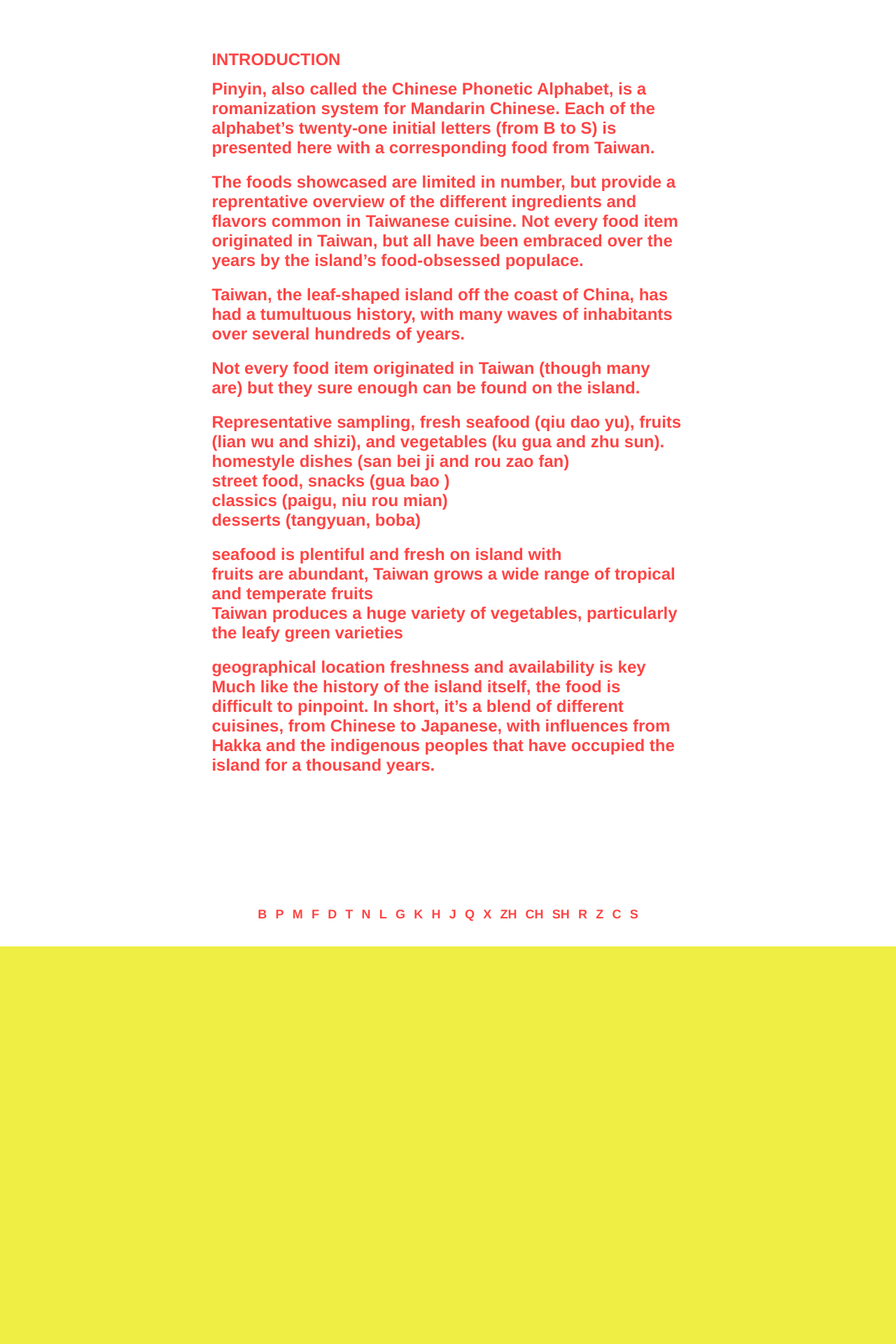
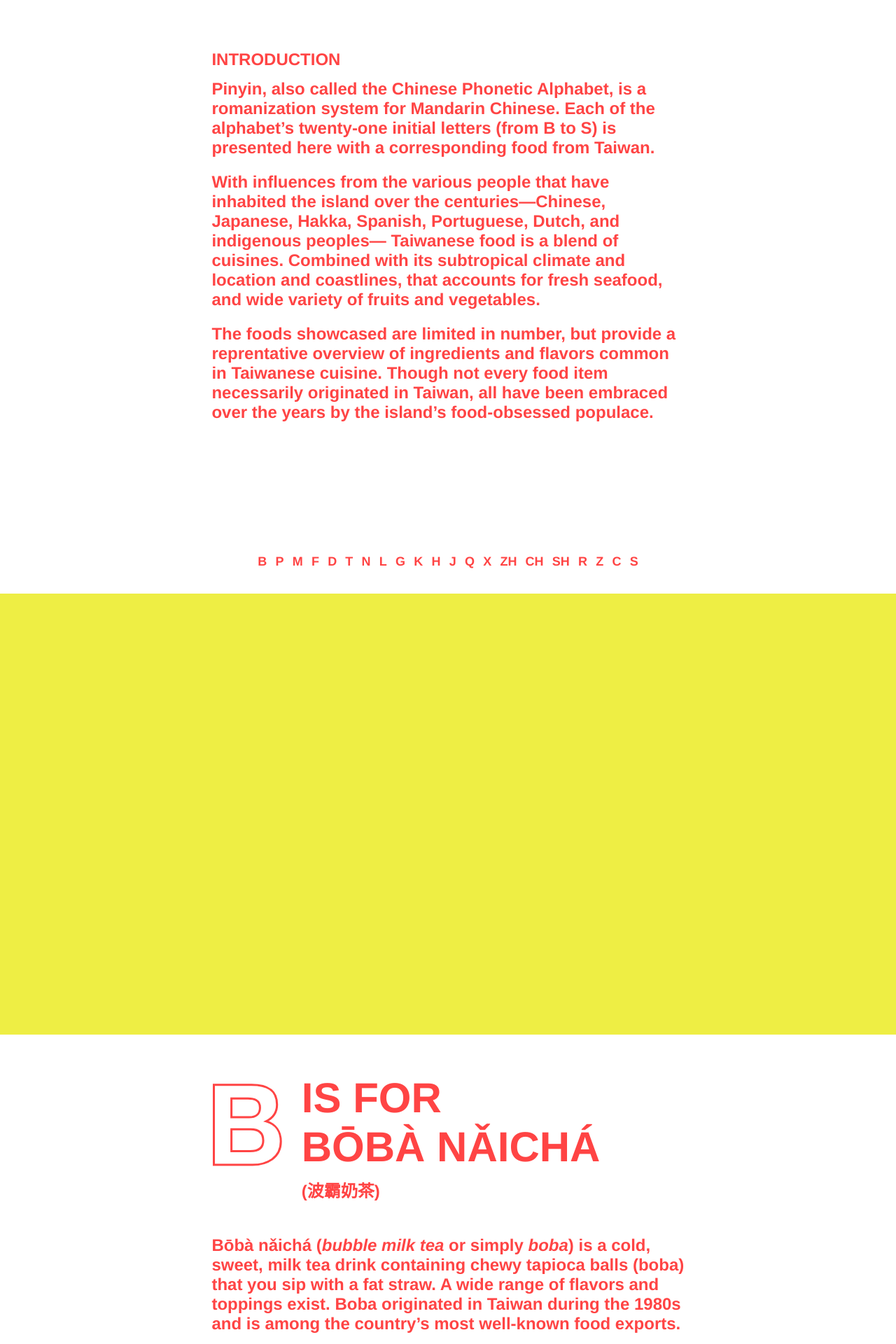
Before and after one commit to justinjaywang/taiwanese-foods, a Jekyll site: the page built from index.md, in a window 1280 px wide. Shown: the part 597-2517 px from the top of the page at 70% size. Built offline with Jekyll 4.4.1, drawn with Linux system fonts in a browser that asks for light colours.

Commit message:
content edits

```diff
--- a/index.md
+++ b/index.md
@@ -8,28 +8,28 @@
 
 Pinyin, also called the Chinese Phonetic Alphabet, is a romanization system for Mandarin Chinese. Each of the alphabet's twenty-one initial letters (from B to S) is presented here with a corresponding food from Taiwan.
 
-The foods showcased are limited in number, but provide a reprentative overview of the different ingredients and flavors common in Taiwanese cuisine. Not every food item originated in Taiwan, but all have been embraced over the years by the island's food-obsessed populace.
+With influences from the various people that have inhabited the island over the centuries—Chinese, Japanese, Hakka, Spanish, Portuguese, Dutch, and indigenous peoples— Taiwanese food is a blend of cuisines. Combined with its subtropical climate and location and coastlines, that accounts for fresh seafood, and wide variety of fruits and vegetables.
 
+The foods showcased are limited in number, but provide a reprentative overview of ingredients and flavors common in Taiwanese cuisine. Though not every food item necessarily originated in Taiwan, all have been embraced over the years by the island's food-obsessed populace.
 
-Taiwan, the leaf-shaped island off the coast of China, has had a tumultuous history, with many waves of inhabitants over several hundreds of years.
-
-
-- Not every food item originated in Taiwan (though many are) but they sure enough can be found on the island.
-
-- Representative sampling, fresh seafood (qiu dao yu), fruits (lian wu and shizi), and vegetables (ku gua and zhu sun).
-- homestyle dishes (san bei ji and rou zao fan)
-- street food, snacks (gua bao )
-- classics (paigu, niu rou mian)
-- desserts (tangyuan, boba)
+<!--
+Taiwanese food is , when you account for its geography and climate, and its history of several waves of immigration to the island over several centuries.
 
 - seafood is plentiful and fresh on island with
 - fruits are abundant, Taiwan grows a wide range of tropical and temperate fruits
 - Taiwan produces a huge variety of vegetables, particularly the leafy green varieties
 
+seafood abundant, produces large variety of fruits and vegetables.
+
 - geographical location freshness and availability is key
 
 Much like the history of the island itself, the food is difficult to pinpoint. In short, it's a blend of different cuisines, from Chinese to Japanese, with influences from Hakka and the indigenous peoples that have occupied the island for a thousand years.
 
+- fresh seafood (qiu dao yu), fruits (lian wu and shizi), and vegetables (ku gua and zhu sun).
+- homestyle dishes (san bei ji and rou zao fan)
+- street food, snacks (gua bao )
+- classics (paigu, niu rou mian)
+- desserts (tangyuan, boba) -->
 
 <!--
 ---
```
